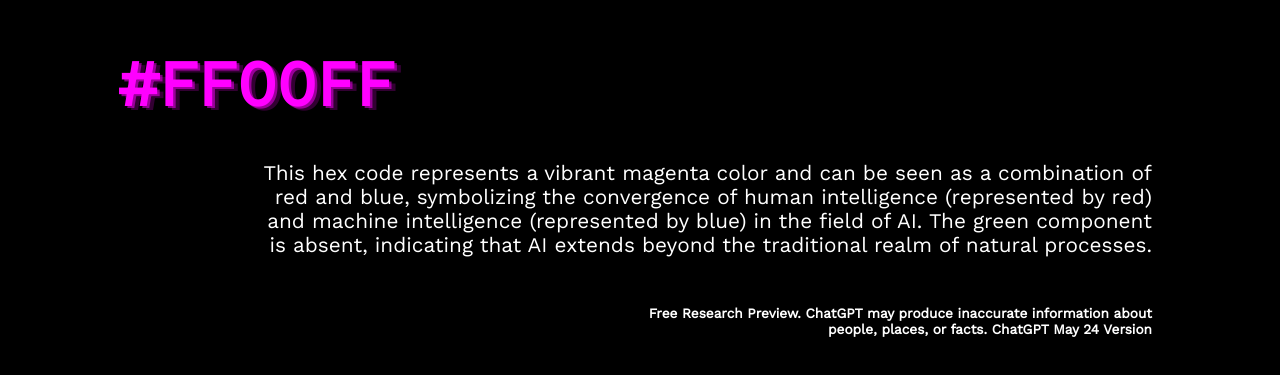
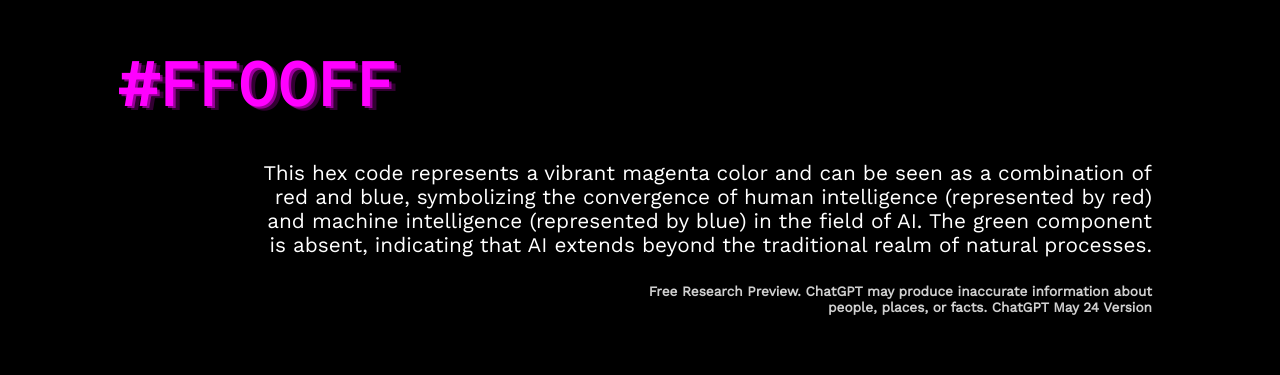
Before and after one commit to sarahpannn/camd-scholar-website, a website built with Vite: page camd-website/index.html in a window 1280 px wide. Shown: the part 975-1350 px from the top of the page. Built offline with nearby package versions, Linux system fonts and the light colour scheme; animation ran at ten frames a second.

Commit message:
a few spacing things + gitignore + readme

```diff
--- a/camd-website/style.css
+++ b/camd-website/style.css
@@ -92,6 +92,7 @@ nav ul {
 }
 
 .color-explanation {
+  margin-bottom: 10px;
   text-align: right;
   color: white;
   z-index: 2;
@@ -103,14 +104,15 @@ nav ul {
 }
 
 .attribution {
+  margin-top: 10px;
   text-align: right;
-  color: white;
+  color: rgba(255, 255, 255, 0.816);
   z-index: 2;
   position: absolute;
   font-size: 0.85rem;
   left: 50%;
   right: 10%;
-  top: 160%;
+  top: 156%;
 }
 
 .scrollable-content{
```
Also changed, not shown: camd-website/README.md (added), 1 other file.
